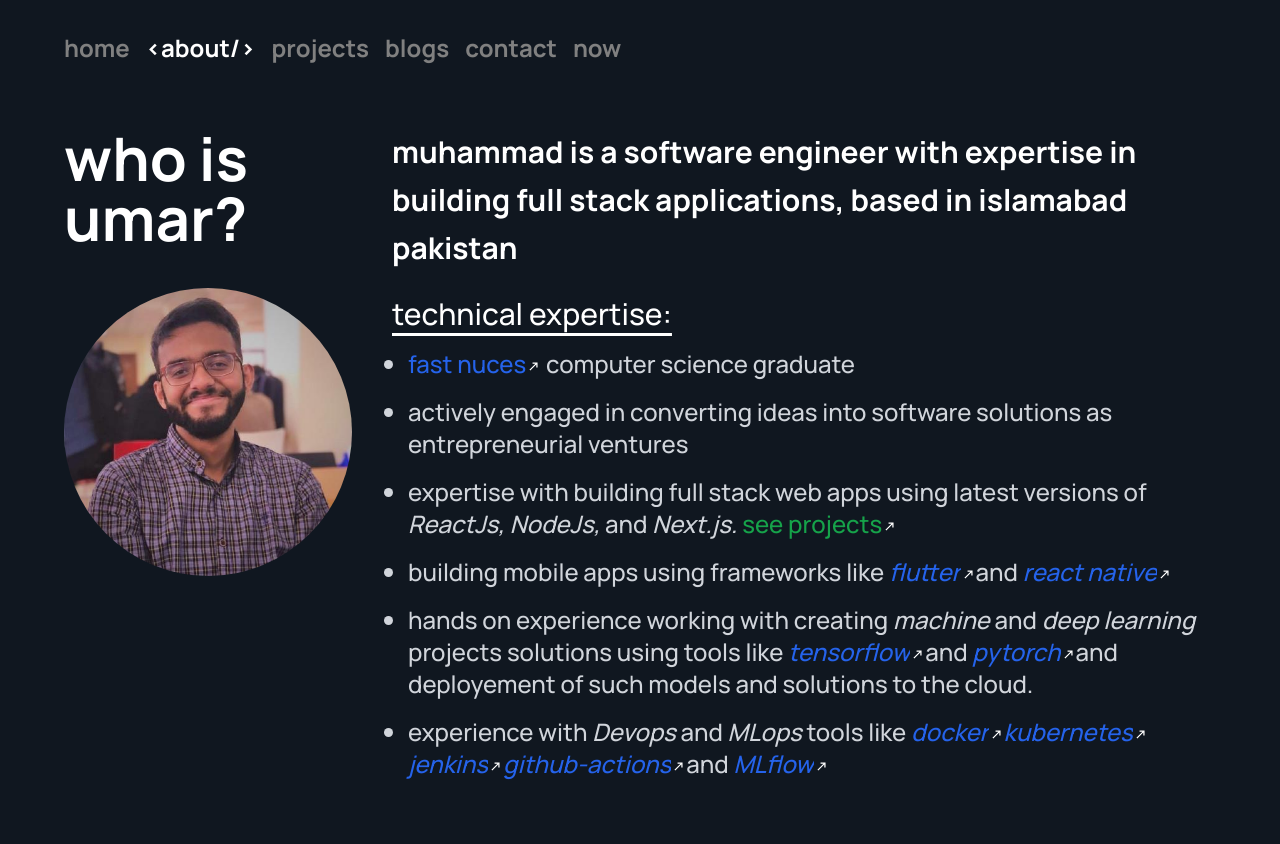
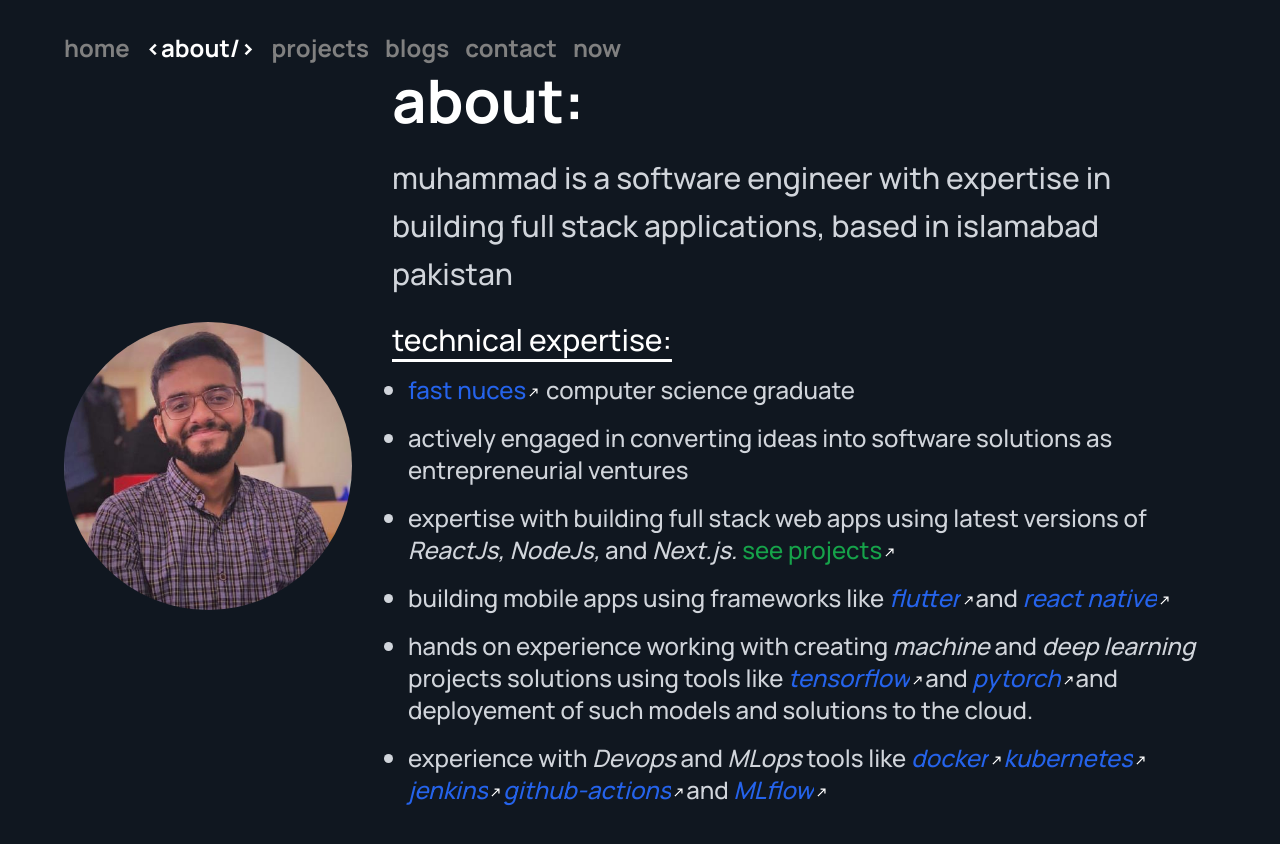
Before and after one commit to umarwaseeem/muhammadumarwaseem, a Next.js app: page /about in a window 1280 px wide. After the commit the page ends 822 px from the top, so only its background shows below. Built offline with nearby package versions, Linux system fonts and the light colour scheme.

Commit message:
chore: refactored about page and all sections height to prevent overflow

```diff
--- a/app/about/page.js
+++ b/app/about/page.js
@@ -7,17 +7,17 @@ export default function About() {
     return (
         <PageWrapper>
 
-            <section className="flex h-fit md:h-[calc(100vh-50px)] lg:h-[calc(100vh-50px)] flex-col lg:flex-row items-start justify-center lg:justify-evenly bg-midnightblue p-8 lg:px-16 lg:pb-16">
-                <div className="flex flex-col lg:w-3/12 justify-center items-start lg:justify-start h-fit lg:h-full">
-                    <h2 className="font-bold text-4xl lg:text-6xl text-white">who is umar?</h2>
+            <section className="flex h-fit md:h-[calc(100vh-100px)] lg:h-[calc(100vh-100px)] flex-col lg:flex-row items-center justify-center lg:justify-evenly bg-midnightblue p-8 lg:px-16">
+                <div className="flex flex-col w-full lg:w-3/12 justify-start items-start lg:justify-center h-fit lg:h-full">
                     <div className="flex justify-start items-center w-1/2 lg:w-full mt-10">
                         <Image src="/umar.jpeg" alt="Umar's image" width={350} height={350} className="rounded-full" />
                     </div>
                 </div>
 
                 <div className="flex flex-col justify-start items-start lg:w-9/12 lg:pl-10">
-                    <h2 className="font-bold text-xl lg:text-3xl text-white text-left pt-12 lg:pt-0 pb-6 lg:leading-[3rem]">muhammad is a software engineer with expertise in building full stack applications, based in islamabad pakistan</h2>
-                    <h3 className="text-xl lg:text-3xl text-white pb-4 underline underline-offset-8">technical expertise: </h3>
+                    <h2 className="font-bold text-4xl lg:text-6xl text-white pt-6 lg:pt-0 lg:pb-6">about:</h2>
+                    <h3 className="text-xl lg:text-3xl text-gray-300 text-left pt-6 lg:pt-0 pb-6 lg:leading-[3rem]">muhammad is a software engineer with expertise in building full stack applications, based in islamabad pakistan</h3>
+                    <h4 className="text-xl lg:text-3xl text-white pb-4 underline underline-offset-8">technical expertise: </h4>
                     <ul className="text-gray-300 text-md lg:text-2xl text-left lg:text-left list-disc px-4 leading-6 lg:leading-8">
                         <li className="mb-4">
                             <Link href="https://www.nu.edu.pk/" className="text-blue-600 hover:underline underline-offset-4">
--- a/app/blogs/page.js
+++ b/app/blogs/page.js
@@ -32,7 +32,7 @@ export default function BlogsIntro() {
     })
 
     return (
-        <section className="flex h-[calc(100vh-50px)] flex-col items-start justify-start bg-midnightblue p-8 lg:px-16 lg:pb-16">
+        <section className="flex h-[calc(100vh-100px)] flex-col items-start justify-start bg-midnightblue p-8 lg:px-16 lg:pb-16">
             <h2 className="font-bold text-4xl md:text-5xl lg:text-6xl text-white mb-14">recent writings</h2>
 
             <div className="flex flex-col items-start space-y-4 mb-20 w-full max-w-full lg:max-w-3xl">
--- a/app/components/main.jsx
+++ b/app/components/main.jsx
@@ -8,7 +8,7 @@ export default function Main() {
     return (
         <PageWrapper>
 
-            <main className="flex h-[calc(100vh-50px)] flex-col lg:items-start items-start justify-center bg-midnightblue p-6 lg:p-16 lg:pb-40 pb-36">
+            <main className="flex h-[calc(100vh-100px)] flex-col lg:items-start items-start justify-center bg-midnightblue p-6 lg:p-16 lg:pb-40">
                 <div className="flex px-2 items-center mb-4 space-x-4">
                     <a href="https://www.instagram.com/umarwaseeem/" target="_blank" rel="noopener noreferrer">
                         <InstagramIcon className="w-8 h-8 text-red-500 hover:text-gray-400" />
--- a/app/contact/page.js
+++ b/app/contact/page.js
@@ -69,7 +69,7 @@ export default function Contact() {
 
     return (
         <PageWrapper>
-            <section className="flex h-[calc(100vh-50px)] flex-col items-start lg:justify-start bg-midnightblue p-8 lg:px-16 lg:pb-16">
+            <section className="flex h-[calc(100vh-100px)] flex-col items-start lg:justify-start bg-midnightblue p-8 lg:px-16 lg:pb-16">
                 <h2 className="font-bold text-4xl md:text-5xl lg:text-6xl text-white mb-14">get in touch</h2>
                 <div className="flex flex-col items-start lg:items-start space-y-6">
                     <AnimatePresence>
--- a/app/now/page.js
+++ b/app/now/page.js
@@ -2,7 +2,7 @@
 export default function Now() {
     return (
 
-        <section className="flex h-fit md:h-[calc(100vh-50px)] lg:h-[calc(100vh-50px)] flex-col lg:flex-row items-start justify-center lg:justify-start bg-midnightblue p-8 lg:px-16 lg:pb-16">
+        <section className="flex h-fit md:h-[calc(100vh-50px)] lg:h-[calc(100vh-100px)] flex-col lg:flex-row items-start justify-center lg:justify-start bg-midnightblue p-8 lg:px-16 lg:pb-16">
             <h2 className="font-bold text-4xl lg:text-6xl text-white">now</h2>
         </section >
 
```
